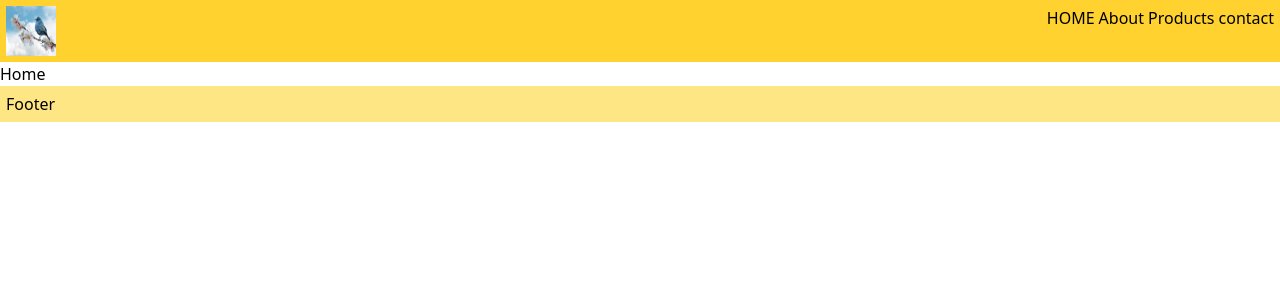
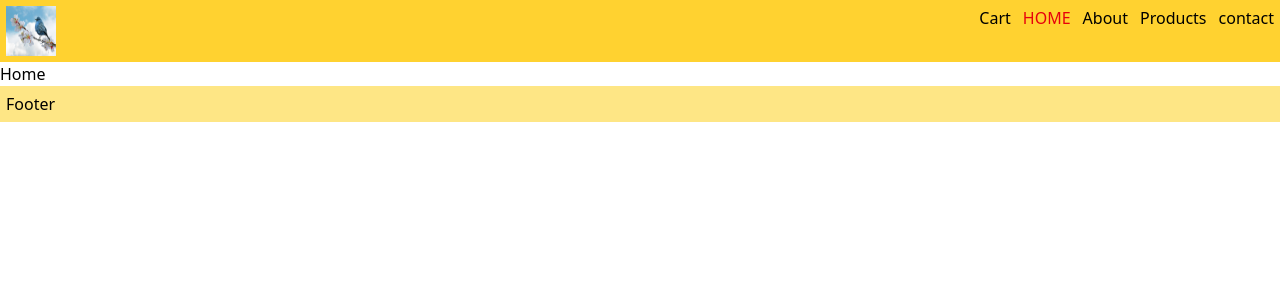
Before and after one commit to itzshubu/React-basics-to-advance-all-topics, a React (Vite) app in the folder firstreactwithtailwindcss/: page / in a window 1280 px wide. Shown: the top 300 px of the page. Built offline with nearby package versions, Linux system fonts and the light colour scheme; no server answers.

Commit message:
creating the cart store usign contextapi

```diff
--- a/firstreactwithtailwindcss/src/App2.jsx
+++ b/firstreactwithtailwindcss/src/App2.jsx
@@ -7,6 +7,7 @@ import Contactus from "./componetsforroutes/Contactus";
 import Products from "./componetsforroutes/Products";
 import All from "./productscompo/All";
 import Electronics from "./productscompo/electronics";
+import Cart from "./componetsforroutes/Cart";
 import { BrowserRouter, Routes, Route , Navigate } from "react-router";
 const App2 = () => {
   return (
@@ -22,6 +23,7 @@ const App2 = () => {
           {/* <Route path="electronics" element={<Electronics />} /> */}
         </Route>
         <Route path="/contact" element={<Contactus />} />
+        <Route path="/cart" element={<Cart />} />
       </Routes>
       <Footer />
     </BrowserRouter>
--- /dev/null
+++ b/firstreactwithtailwindcss/src/componetsforroutes/Cart.jsx
@@ -0,0 +1,23 @@
+import React from 'react'
+import { useContext } from 'react'
+import { CartContext } from '../store/CartContext'
+
+const Cart = () => {
+    let data = useContext(CartContext)
+    console.log(data)
+  return (
+    <div>
+        <h2>MyCart1</h2>
+        <div>
+          {data.cart.map((item)=>{
+               return <div>
+                <img src={item.image} alt="" />
+                <p>{item.quantity}</p>
+               </div>
+          })}
+        </div>
+    </div>
+  )
+}
+
+export default Cart
--- a/firstreactwithtailwindcss/src/componetsforroutes/Navbar.jsx
+++ b/firstreactwithtailwindcss/src/componetsforroutes/Navbar.jsx
@@ -3,16 +3,18 @@ import {NavLink} from "react-router-dom"
 import logo from "../../public/logo.webp"
 
 const Navbar = () => {
+
   return (
     <div className='p-1.5 bg-amber-300 flex justify-between'>
         <div>
             <img className='w-[50px] h-[50px]' src={'../../public/logo.webp'} alt="" />
         </div>
-        <ul className='flex gap-1 list-none'>
-            <li> <NavLink to={'/'}>HOME</NavLink></li>
-            <li> <NavLink to={'/about'}>About</NavLink></li>
-            <li><NavLink to={'/products'}>Products</NavLink></li>
-            <li> <NavLink to={'/contact'}>contact</NavLink></li>
+        <ul className='flex gap-3 list-none'>
+        <li> <NavLink to={'/cart'}  className={({isActive})=>isActive?"text-red-600":""} >Cart</NavLink></li>
+            <li> <NavLink to={'/'}  className={({isActive})=>isActive?"text-red-600":""} >HOME</NavLink></li>
+            <li> <NavLink to={'/about'}  className={({isActive})=>isActive?"text-red-600":""} >About</NavLink></li>
+            <li><NavLink to={'/products'}  className={({isActive})=>isActive?"text-red-600":""} >Products</NavLink></li>
+            <li> <NavLink to={'/contact'}  className={(a)=>a.isActive?"text-red-600":""} >contact</NavLink></li>
         </ul>
     </div>
   )
--- a/firstreactwithtailwindcss/src/main.jsx
+++ b/firstreactwithtailwindcss/src/main.jsx
@@ -3,10 +3,13 @@ import { createRoot } from "react-dom/client";
 import "./index.css";
 // import App from './App.jsx'
 import { ProductsContextProvider } from "./store/ProductContext";
+import { CartContextProvider } from "./store/CartContext";
 import App from "./App2";
 
 createRoot(document.getElementById("root")).render(
   <ProductsContextProvider>
+    <CartContextProvider>
     <App />
+    </CartContextProvider>
   </ProductsContextProvider>
 );
--- a/firstreactwithtailwindcss/src/productscompo/All.jsx
+++ b/firstreactwithtailwindcss/src/productscompo/All.jsx
@@ -7,8 +7,6 @@ const All = () => {
   let Products = useContext(ProductsContext);
 
   function showstar(star) {
-    const [Loading, setLoading] = useState(false);
-    let Products = useContext(ProductsContext);
 
     let bold = star;
     let khali = 5 - star;
@@ -30,7 +28,7 @@ const All = () => {
       <div className="flex gap-2.5 justify-center flex-wrap">
         {Products.map((item, index) => {
           return (
-            <div className="w-[250px] border border-2">
+            <div key={item.productId} className="w-[250px] border border-2">
               <div>
                 <img
                   src={item.image}
--- a/firstreactwithtailwindcss/src/productscompo/electronics.jsx
+++ b/firstreactwithtailwindcss/src/productscompo/electronics.jsx
@@ -1,13 +1,10 @@
-import React ,{useContext , useState} from 'react'
-import {ProductsContext} from "../store/ProductContext"
+import React, { useContext, useState } from "react";
+import { ProductsContext } from "../store/ProductContext";
 
 const electronics = () => {
-    let data = useContext(ProductsContext)
-    console.log(data)
+  let data = useContext(ProductsContext);
+  console.log(data);
   function showstar(star) {
-        const [Loading, setLoading] = useState(false);
-        let Products = useContext(ProductsContext);
-
     let bold = star;
     let khali = 5 - star;
     let showstat = "";
@@ -20,14 +17,14 @@ const electronics = () => {
     }
     return showstat;
   }
-    let electronics = data.filter((item)=>item.main_category == "Electronics")
+
+  let electronics = data.filter((item) => item.main_category == "Electronics");
   return (
     <div>
       <div className="flex gap-2.5 justify-center flex-wrap">
-
         {electronics.map((item, index) => {
           return (
-                <div className="w-[250px] border border-2">
+            <div key={item.productId} className="w-[250px] border border-2">
               <div>
                 <img
                   src={item.image}
@@ -41,7 +38,7 @@ const electronics = () => {
         })}
       </div>
     </div>
-  )
-}
+  );
+};
 
-export default electronics
+export default electronics;
--- /dev/null
+++ b/firstreactwithtailwindcss/src/store/CartContext.jsx
@@ -0,0 +1,26 @@
+import { createContext, useState } from "react";
+
+export const CartContext = createContext();
+
+export const CartContextProvider = ({ children }) => {
+  const [cart, setCart] = useState([{
+    _id: "67af83a1b43cf46ffae0fe26",
+    name: "Slim Fit Casual Shirt",
+    main_category: "Men's Wear",
+    subcategory: "Shirts",
+    type: "upper",
+    image: "https://m.media-amazon.com/images/I/81FPwnSfn0L._AC_UL480_FMwebp_QL65_.jpg",
+    rating: 4,
+    price: 29.99,
+    quantity:3,
+    description: "A stylish slim-fit casual shirt, perfect for both office and weekend wear. Made with breathable cotton fabric.",
+    __v: 0,
+    productId: 1
+    },]);
+
+  return (
+    <CartContext.Provider value={{ cart, setCart }}>
+      {children}
+    </CartContext.Provider>
+  );
+};
```
Lines whose indentation alone changed are shown as unchanged.
